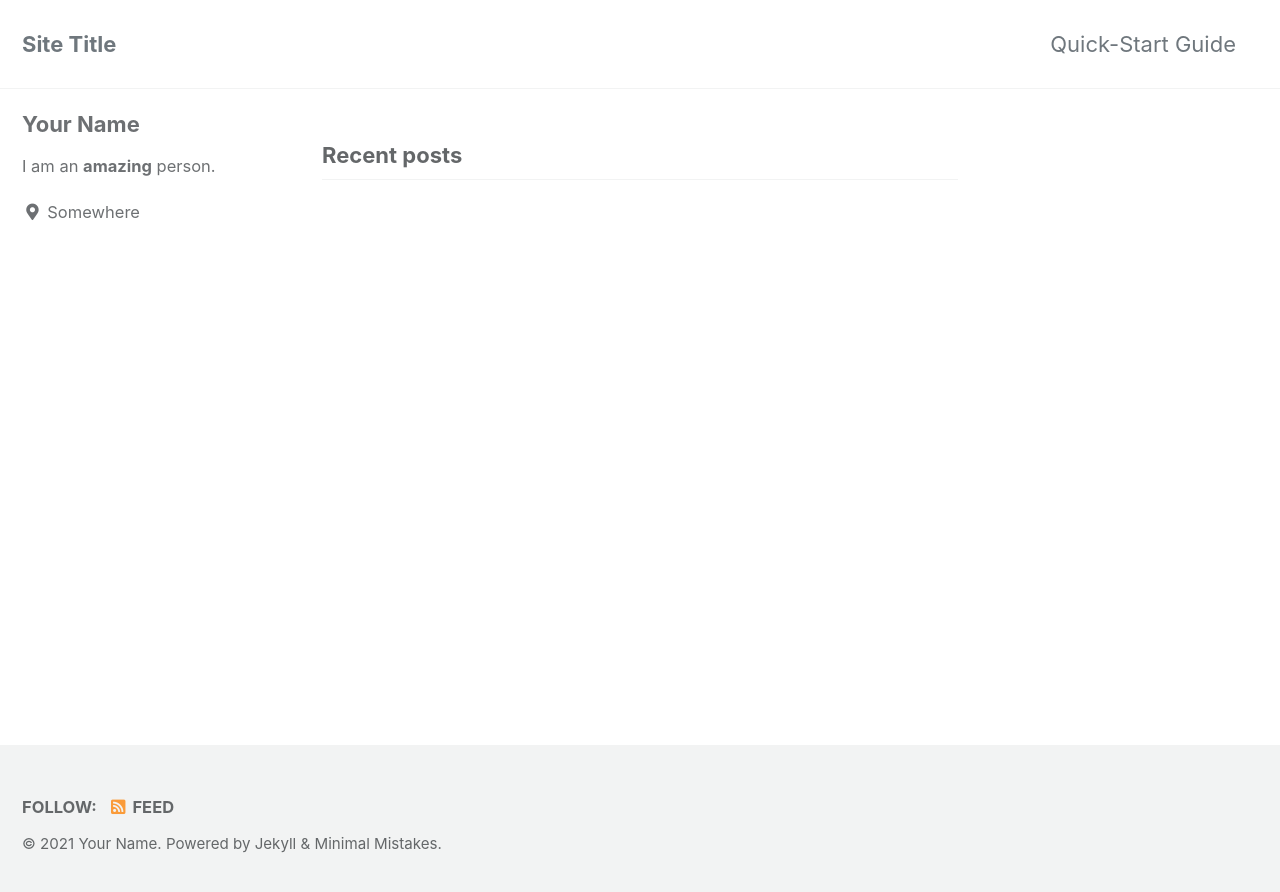
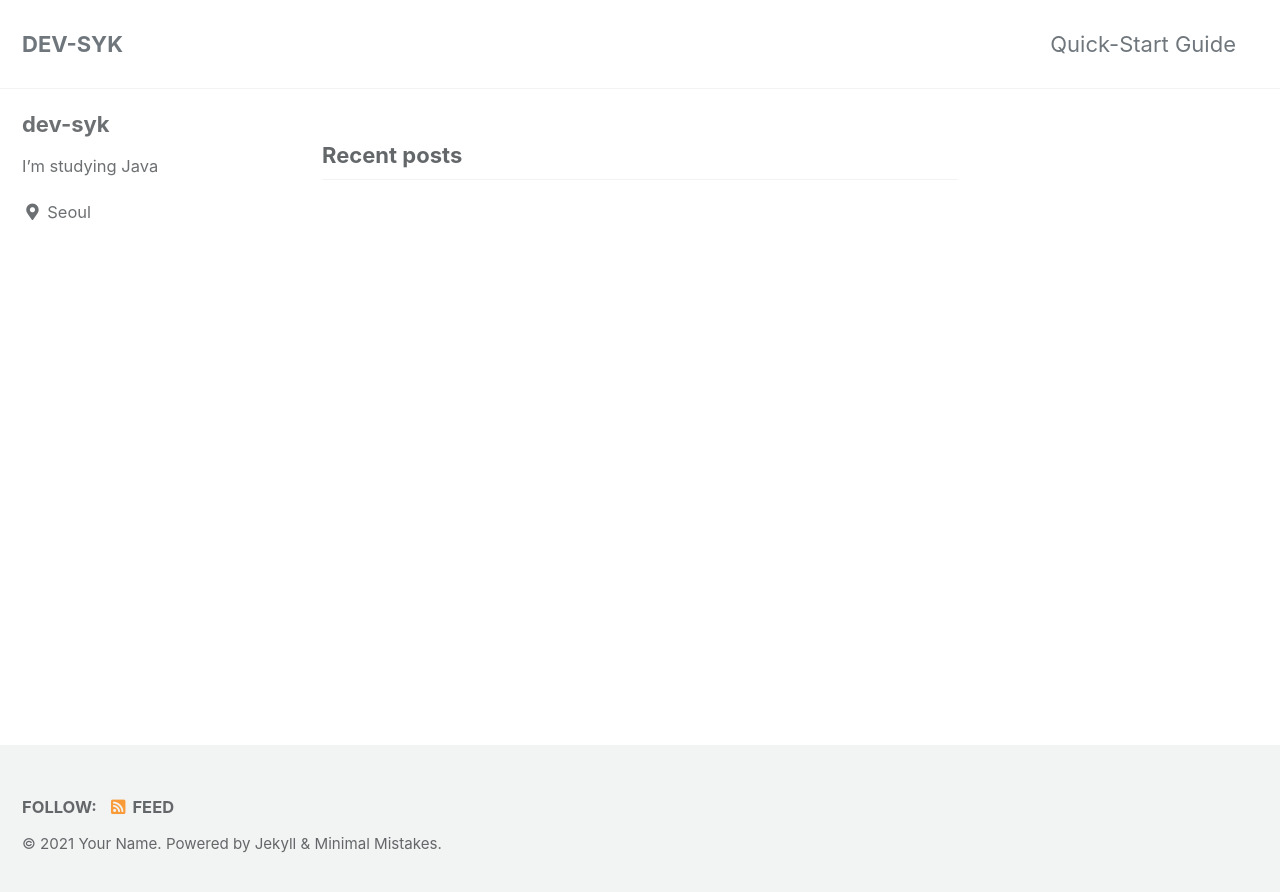
Before and after one commit to dev-syk/dev-syk.github.io, a Jekyll site: the page built from index.html, in a window 1280 px wide. Shown: the top 892 px of the page. Built offline with Jekyll 4.4.1, drawn with Linux system fonts in a browser that asks for light colours; cached includes are drawn as plain includes; the list of posts is cut into pages by our own code.

Commit message:
Edit Config

```diff
--- a/_config.yml
+++ b/_config.yml
@@ -16,7 +16,7 @@ minimal_mistakes_skin    : "default" # "air", "aqua", "contrast", "dark", "dirt"
 
 # Site Settings
 locale                   : "en-US"
-title                    : "Site Title"
+title                    : "DEV-SYK"
 title_separator          : "-"
 subtitle                 : # site tagline that appears below site title in masthead
 name                     : "Your Name"
@@ -94,10 +94,10 @@ analytics:
 
 # Site Author
 author:
-  name             : "Your Name"
+  name             : "dev-syk"
   avatar           : # path of avatar image, e.g. "/assets/images/bio-photo.jpg"
-  bio              : "I am an **amazing** person."
-  location         : "Somewhere"
+  bio              : "I'm studying Java"
+  location         : "Seoul"
   email            :
   links:
     - label: "Email"
```
